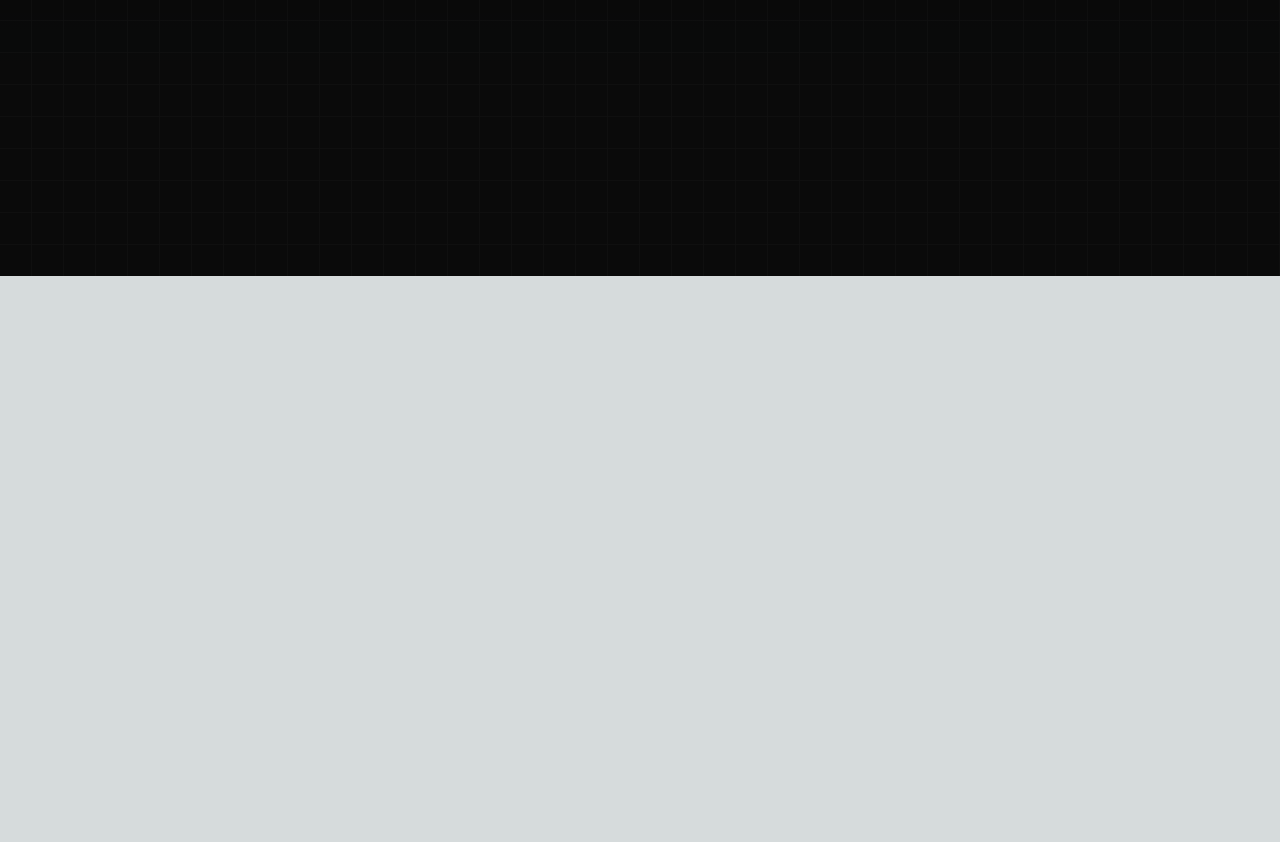
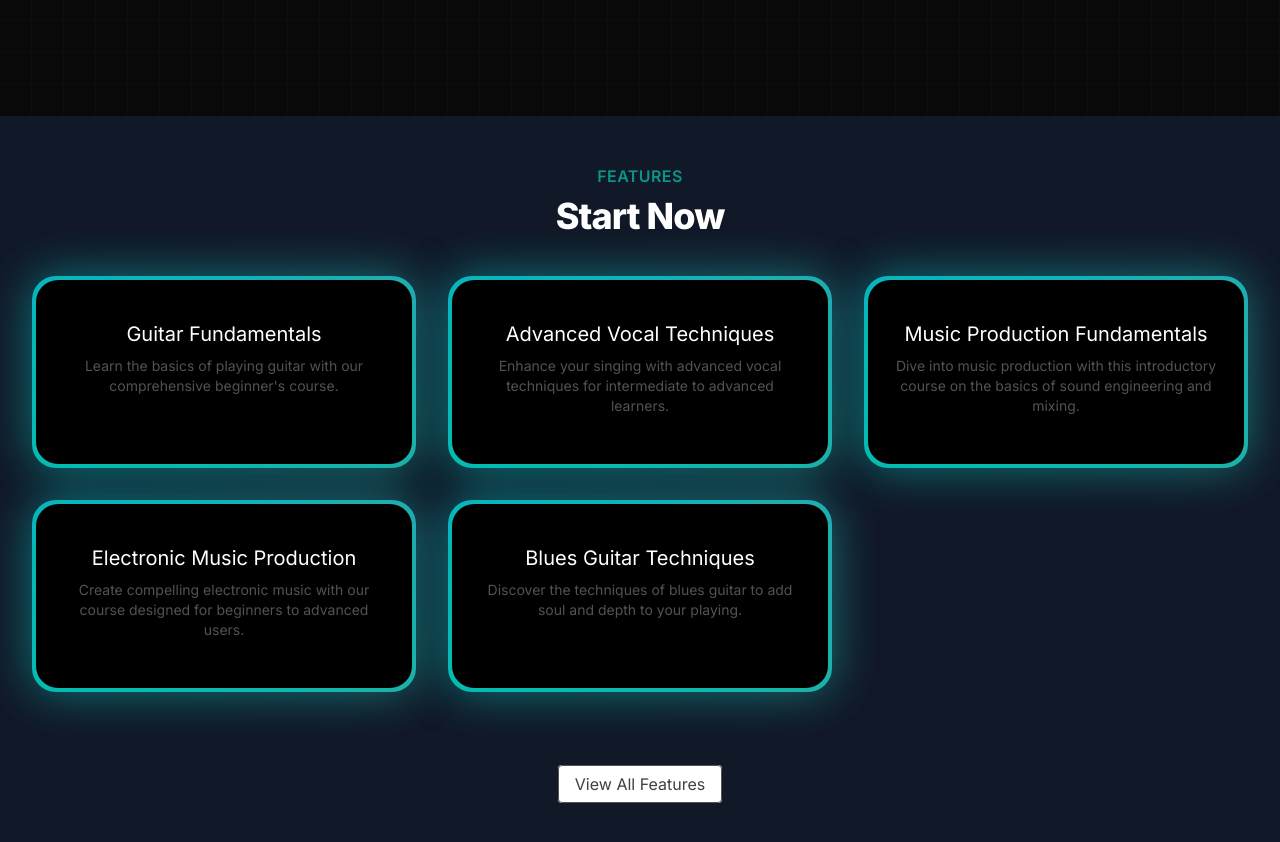
Before and after one commit to ShiruvatiNarasimha/Peakflo, a Next.js app: page / in a window 1280 px wide. Shown: the part 524-1366 px from the top of the page. Before the commit the page ends 800 px from the top, so only its background shows below. Built offline with nearby package versions, Linux system fonts and the light colour scheme.

Commit message:
Add Features Card

```diff
--- a/src/app/page.tsx
+++ b/src/app/page.tsx
@@ -1,9 +1,11 @@
+import Features from "@/components/Featured";
 import HeroSection from "@/components/HeroSection";
 
 export default function Home() {
   return (
     <main className="min-h-screen bg-black/[0.96] antialiased bg-grid-white/[0.02]">
       <HeroSection />
+      <Features />
     </main>
   );
 }
--- /dev/null
+++ b/src/components/Featured.tsx
@@ -0,0 +1,65 @@
+"use client";
+
+import Link from "next/link";
+import courseData from "../data/music_courses.json";
+import { BackgroundGradient } from "./ui/background-gradient";
+
+interface Course {
+  id: number;
+  title: string;
+  slug: string;
+  description: string;
+  price: number;
+  instructor: string;
+  isFeatured: boolean;
+}
+
+function Features() {
+  const featuredCourses = courseData.courses.filter(
+    (course: Course) => course.isFeatured
+  );
+
+  return (
+    <div className="py-12 bg-gray-900">
+      <div>
+        <div className="text-center">
+          <h2 className="text-base text-teal-600 font-semibold tracking-wide uppercase">
+            FEATURES
+          </h2>
+          <p className="mt-2 text-3xl leading-8 font-extrabold tracking-tight text-white sm:text-4xl">
+            Start Now
+          </p>
+        </div>
+      </div>
+      <div className="mt-10 mx-8">
+        <div className="grid grid-cols-1 sm:grid-cols-2 lg:grid-cols-3 gap-8 justify-center">
+          {featuredCourses.map((course: Course) => (
+            <div key={course.id} className="flex justify-center">
+              <BackgroundGradient className="flex flex-col rounded-[22px] bg-black dark:bg-zinc-900 overflow-hidden h-full max-w-sm">
+                <div className="p-4 sm:p-6 flex flex-col items-center text-center flex-grow">
+                  <p className="text-lg sm:text-xl text-white mt-4 mb-2 dark:text-neutral-200">
+                    {course.title}
+                  </p>
+                  <p className="text-sm text-neutral-600 dark:text-neutral-400 flex-grow">
+                    {course.description}
+                  </p>
+                  <Link href={`/courses/${course.slug}`}>Learn More</Link>
+                </div>
+              </BackgroundGradient>
+            </div>
+          ))}
+        </div>
+      </div>
+      <div className="mt-20 text-center">
+        <Link
+          href={"/courses"}
+          className="px-4 py-2 rounded border border-neutral-600 text-neutral-700  bg-white hover:bg-gray-100 transition duration-200 "
+        >
+          View All Features
+        </Link>
+      </div>
+    </div>
+  );
+}
+
+export default Features;
--- a/src/components/HeroSection.tsx
+++ b/src/components/HeroSection.tsx
@@ -25,7 +25,7 @@ function HeroSection() {
           <Link href={"/courses"}>
             <Button
               borderRadius="1.75rem"
-              className="bg-black dark:bg-black text-white dark:text-white border-neutral-200 dark:border-slate-800"
+              className="bg-black dark:bg-black text-white  dark:text-white dark:border-slate-800"
             >
               Get Started
             </Button>
--- /dev/null
+++ b/src/components/ui/background-gradient.tsx
@@ -0,0 +1,72 @@
+import { cn } from "@/utils/cn";
+import React from "react";
+import { motion } from "framer-motion";
+
+export const BackgroundGradient = ({
+  children,
+  className,
+  containerClassName,
+  animate = true,
+}: {
+  children?: React.ReactNode;
+  className?: string;
+  containerClassName?: string;
+  animate?: boolean;
+}) => {
+  const variants = {
+    initial: {
+      backgroundPosition: "0 50%",
+    },
+    animate: {
+      backgroundPosition: ["0, 50%", "100% 50%", "0 50%"],
+    },
+  };
+  return (
+    <div className={cn("relative p-[4px] group", containerClassName)}>
+      <motion.div
+        variants={animate ? variants : undefined}
+        initial={animate ? "initial" : undefined}
+        animate={animate ? "animate" : undefined}
+        transition={
+          animate
+            ? {
+                duration: 5,
+                repeat: Infinity,
+                repeatType: "reverse",
+              }
+            : undefined
+        }
+        style={{
+          backgroundSize: animate ? "400% 400%" : undefined,
+        }}
+        className={cn(
+          "absolute inset-0 rounded-3xl z-[1] opacity-60 group-hover:opacity-100 blur-xl  transition duration-500 will-change-transform",
+          " bg-[radial-gradient(circle_farthest-side_at_0_100%,#00ccb1,transparent),radial-gradient(circle_farthest-side_at_100%_0,#7b61ff,transparent),radial-gradient(circle_farthest-side_at_100%_100%,#ffc414,transparent),radial-gradient(circle_farthest-side_at_0_0,#1ca0fb,#141316)]"
+        )}
+      />
+      <motion.div
+        variants={animate ? variants : undefined}
+        initial={animate ? "initial" : undefined}
+        animate={animate ? "animate" : undefined}
+        transition={
+          animate
+            ? {
+                duration: 5,
+                repeat: Infinity,
+                repeatType: "reverse",
+              }
+            : undefined
+        }
+        style={{
+          backgroundSize: animate ? "400% 400%" : undefined,
+        }}
+        className={cn(
+          "absolute inset-0 rounded-3xl z-[1] will-change-transform",
+          "bg-[radial-gradient(circle_farthest-side_at_0_100%,#00ccb1,transparent),radial-gradient(circle_farthest-side_at_100%_0,#7b61ff,transparent),radial-gradient(circle_farthest-side_at_100%_100%,#ffc414,transparent),radial-gradient(circle_farthest-side_at_0_0,#1ca0fb,#141316)]"
+        )}
+      />
+
+      <div className={cn("relative z-10", className)}>{children}</div>
+    </div>
+  );
+};
```
Also changed, not shown: public/highres.jps.avif (added).
